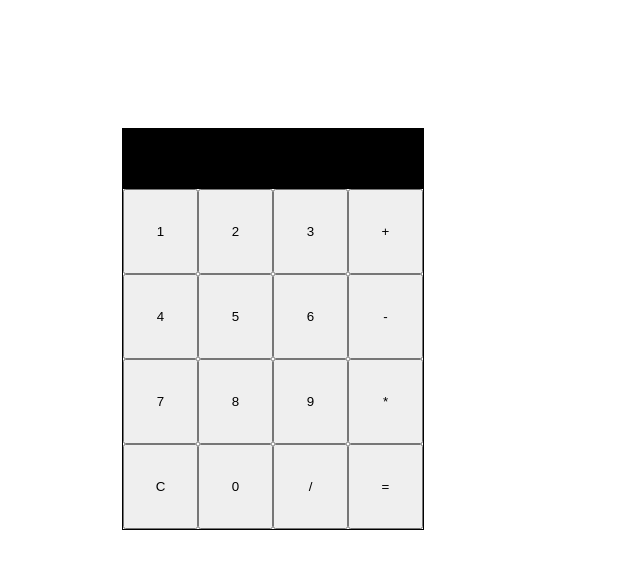
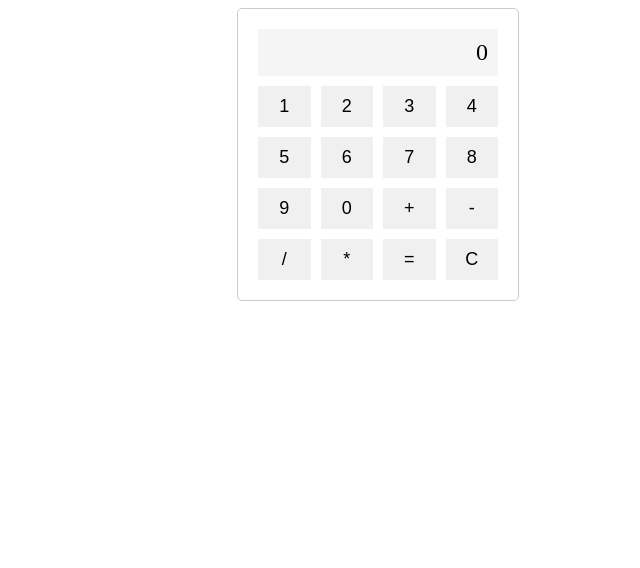
Before and after one commit to acciojob/calculator-react-anitha-anii, a React app: page / in a window 1280 px wide. Shown: the top 568 px of the page, without its empty margins (262-902 px from the left). Built offline with nearby package versions, Linux system fonts and the light colour scheme.

Commit message:
'changes'

```diff
--- a/src/components/App.js
+++ b/src/components/App.js
@@ -1,52 +1,14 @@
 import React, { useState } from "react";
 import "../styles/App.css";
 
+import Calculator from './Calculator';
 
-const App = () => {
-  const [result, setResult] = useState('');
-
-  const handleClick = (e) => {
-    setResult(result.concat(e.target.name));
-  };
-
-  const clear = () => {
-    setResult('');
-  };
-
-  const calculate = () => {
-    try {
-      setResult(eval(result).toString());
-    } catch (error) {
-      setResult('Error');
-    }
-  };
-
+function App() {
   return (
-    <div className="calculator">
-      <div className="display">
-        <input type="text" value={result} readOnly />
-      </div>
-      <div className="buttons">
-        <button name="1" onClick={handleClick}>1</button>
-        <button name="2" onClick={handleClick}>2</button>
-        <button name="3" onClick={handleClick}>3</button>
-        <button name="+" onClick={handleClick}>+</button>
-        <button name="4" onClick={handleClick}>4</button>
-        <button name="5" onClick={handleClick}>5</button>
-        <button name="6" onClick={handleClick}>6</button>
-        <button name="-" onClick={handleClick}>-</button>
-        <button name="7" onClick={handleClick}>7</button>
-        <button name="8" onClick={handleClick}>8</button>
-        <button name="9" onClick={handleClick}>9</button>
-        <button name="*" onClick={handleClick}>*</button>
-        <button name="C" onClick={clear}>C</button>
-        <button name="0" onClick={handleClick}>0</button>
-        <button name="/" onClick={handleClick}>/</button>
-        <button name="=" onClick={calculate}>=</button>
-      </div>
+    <div className="App">
+      <Calculator />
     </div>
   );
-};
-
+}
 
 export default App;
--- /dev/null
+++ b/src/components/Calculator.js
@@ -0,0 +1,98 @@
+import React, { useState } from 'react';
+
+
+const Calculator = () => {
+  const [displayValue, setDisplayValue] = useState('0');
+  const [storedValue, setStoredValue] = useState(null);
+  const [operator, setOperator] = useState(null);
+  const [shouldClear, setShouldClear] = useState(false);
+
+  const handleNumberClick = (number) => {
+    if (shouldClear) {
+      setDisplayValue(String(number));
+      setShouldClear(false);
+    } else {
+      setDisplayValue((prevValue) => (prevValue === '0' ? String(number) : prevValue + number));
+    }
+  };
+
+  const handleOperatorClick = (operator) => {
+    if (storedValue === null) {
+      setStoredValue(displayValue);
+      setOperator(operator);
+      setShouldClear(true);
+    } else {
+      performCalculation();
+      setOperator(operator);
+      setShouldClear(true);
+    }
+  };
+
+  const performCalculation = () => {
+    const prevValue = parseFloat(storedValue);
+    const currValue = parseFloat(displayValue);
+
+    switch (operator) {
+      case '+':
+        setDisplayValue((prevValue + currValue).toString());
+        break;
+      case '-':
+        setDisplayValue((prevValue - currValue).toString());
+        break;
+      case '*':
+        setDisplayValue((prevValue * currValue).toString());
+        break;
+      case '/':
+        setDisplayValue((prevValue / currValue).toString());
+        break;
+      default:
+        break;
+    }
+
+    setStoredValue(null);
+    setOperator(null);
+  };
+
+  const handleEqualsClick = () => {
+    if (storedValue !== null) {
+      performCalculation();
+      setStoredValue(null);
+      setOperator(null);
+      setShouldClear(true);
+    }
+  };
+
+  const handleClearAllClick = () => {
+    setDisplayValue('0');
+    setStoredValue(null);
+    setOperator(null);
+    setShouldClear(false);
+  };
+
+  return (
+    <div className="Calculator">
+      <div className="display">{displayValue}</div>
+      <div className="btn-row">
+        <button id="btn-1" onClick={() => handleNumberClick(1)}>1</button>
+        <button id="btn-2" onClick={() => handleNumberClick(2)}>2</button>
+        <button id="btn-3" onClick={() => handleNumberClick(3)}>3</button>
+        <button id="btn-4" onClick={() => handleNumberClick(4)}>4</button>
+        <button id="btn-5" onClick={() => handleNumberClick(5)}>5</button>
+        <button id="btn-6" onClick={() => handleNumberClick(6)}>6</button>
+        <button id="btn-7" onClick={() => handleNumberClick(7)}>7</button>
+        <button id="btn-8" onClick={() => handleNumberClick(8)}>8</button>
+        <button id="btn-9" onClick={() => handleNumberClick(9)}>9</button>
+        <button id="btn-0" onClick={() => handleNumberClick(0)}>0</button>
+        <button id="btn-plus" onClick={() => handleOperatorClick('+')}>+</button>
+        <button id="btn-sub" onClick={() => handleOperatorClick('-')}>-</button>
+        <button id="btn-div" onClick={() => handleOperatorClick('/')}>/</button>
+        <button id="btn-mul" onClick={() => handleOperatorClick('*')}>*</button>
+        <button id="btn-equals" onClick={handleEqualsClick}>=</button>
+        <button id="btn-clear" onClick={handleClearAllClick}>C</button>
+      </div>
+
+    </div>
+  );
+};
+
+export default Calculator;
--- a/src/styles/App.css
+++ b/src/styles/App.css
@@ -1,40 +1,30 @@
-*{
-    margin: 0;
-    padding: 0;
-}
-.calculator{
-    width: 300px;
-    height: 400px;
-    border: 1px solid black;
-    display: flex;
-   margin-top: 10%;
-   margin-left: 30%;
-   align-items: center;
-   flex-direction: column;
+.Calculator {
+    width: 240px;
+    margin: 0 auto;
+    padding: 20px;
+    border: 1px solid #ccc;
+    border-radius: 5px;
+  }
 
-}
-.buttons{
+  .display {
+    background-color: #f5f5f5;
+    padding: 10px;
+    text-align: right;
+    font-size: 24px;
+    margin-bottom: 10px;
+  }
+
+  .btn-row {
     display: grid;
-    grid-template-columns: repeat(4,1fr);
-    font-size: 100px;
+    grid-template-columns: repeat(4, 1fr);
+    grid-gap: 10px;
+  }
+
+  button {
     width: 100%;
-    height: 100%;
-
-}
-#equals{
-    width: 100%;
-    font-size: 40px;
-}
-input{
-    width: 100%;
-    height: 60px;
-    font-size: 25px;
- background-color: black;
-    color: aqua;
+    padding: 10px;
+    font-size: 18px;
     border: none;
-
-
-}
-input:focus{
-    outline: none;
-}
+    background-color: #f0f0f0;
+    cursor: pointer;
+  }
```
